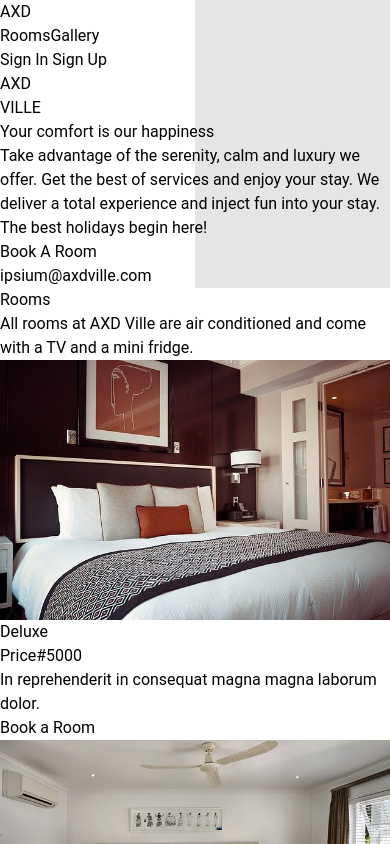
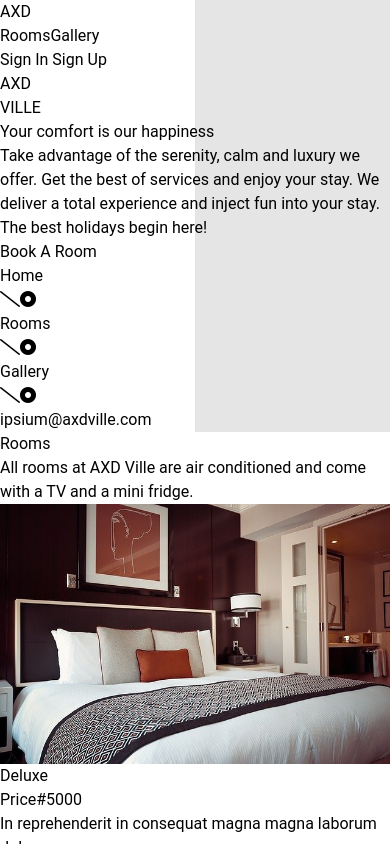
Before and after one commit to friilancer/krypt-frontend, a React (Create React App) app: page / in a window 390 px wide. Shown: the top 844 px of the page. Built offline with nearby package versions, Linux system fonts and the light colour scheme; what animated-tailwindcss would draw is missing.

Commit message:
Fix: Animations/Transitions

```diff
--- a/src/components/home/homePage.js
+++ b/src/components/home/homePage.js
@@ -77,18 +77,18 @@ const Home = () => {
 	}
 	return(
 		<>
-			<div className={`
+			<div name='home' className={`
 				${size > 1021 ? 'home-lg' : 'home'}
 				${activePage === 'home' ? 'md:animate-zoomIn md:delay-1000' : ''}
 				${previousPage === 'home' ? 'md:animate-zoomOut md:delay-0' : ''}
-				h-screen grid w-screen grid-rows-auto-2 items-center py-3 md:py-8`}>
+				h-screen grid w-screen max-w-fit grid-rows-auto-2 items-center py-3 md:py-8`}>
 				<nav className="text-gray-800 px-3 sm:px-5 py-2 border-b-2 flex items-center justify-between border-gray-800">
 					<span className='px-1.5 sm:px-4 font-bold sm:text-xl'>AXD</span>
 					<div className="flex gap-x-3 items-center">
 						<ScrollLink
 							to='rooms'
 							spy={true} smooth={true} duration={size > 765 ? 0 : 200} delay={1000} onSetActive={() => animatePage('rooms', 'home')}
-							className="md:hidden block px-1.5 px-1.5 sm:px-4 cursor-pointer font-semibold"
+							className="md:hidden block px-1.5 sm:px-4 cursor-pointer font-semibold"
 						>
 							Rooms
 						</ScrollLink>
@@ -114,7 +114,7 @@ const Home = () => {
 					}
 					</div>
 				</nav>
-				<div className="grid lg:grid-cols-2">
+				<div className="grid md:grid-cols-2-auto lg:grid-cols-3-auto md:px-3 lg:px-0">
 					{
 						size > 1021 &&
 						<div className="md:h-96">
@@ -143,6 +143,54 @@ const Home = () => {
 							</Link>
 						</div>
 					</div>
+					<aside className='self-center hidden md:flex flex-col gap-y-3 items-end font-semibold px-1'>
+						<ScrollLink
+							to='home'
+							spy={true} smooth={true} duration={size > 765 ? 0 : 200} delay={1000} onSetActive={() => animatePage('home', 'gallery')}
+							className={`
+							${activePage === 'home' ? 'text-blue-600 animate-fadeInRight delay-1000 font-bold' : ''}
+							text-sm flex gap-x-1 lg:gap-x-2 items-center cursor-pointer`}
+						>
+							<div className='text-gray-900 '>Home</div>
+							<i className={`
+								${activePage === 'home' ? 'animate-fadeIn delay-1000' : ''}
+								fas fa-slash -rotate-[38deg] text-xs`}></i>
+							<i className={`
+							${activePage === 'home' ? 'animate-fadeIn delay-1000' : ''}
+							fas fa-dot-circle text-xs`}></i>
+						</ScrollLink>
+						<ScrollLink
+						to='rooms'
+						spy={true} smooth={true} duration={size > 765 ? 0 : 200} delay={1000} onSetActive={() => animatePage('rooms', 'home')}
+						className={`
+						${activePage === 'rooms' ? 'text-blue-600 animate-fadeInRight delay-1000 font-bold' : ''}
+						text-sm flex gap-x-1 lg:gap-x-2 items-center cursor-pointer`}
+					>
+						<div className='text-gray-900 '>Rooms</div>
+						<i className={`
+							${activePage === 'rooms' ? 'animate-fadeIn delay-1000' : ''}
+							fas fa-slash -rotate-[38deg] text-xs`}></i>
+						<i className={`
+						${activePage === 'rooms' ? 'animate-fadeIn delay-1000' : ''}
+						fas fa-dot-circle text-xs`}></i>
+					</ScrollLink>
+					<ScrollLink
+						to='gallery'
+						spy={true} smooth={true} duration={size > 765 ? 0 : 200} delay={1000} onSetActive={() => animatePage('gallery', 'home')}
+						className={`
+						${activePage === 'gallery' ? 'text-blue-600 animate-fadeInRight delay-1000 font-bold' : ''}
+						text-sm flex gap-x-1 lg:gap-x-2 items-center cursor-pointer`}
+					>
+						<div className='text-gray-900 '>Gallery</div>
+						<i className={`
+							${activePage === 'gallery' ? 'animate-fadeIn delay-1000' : ''}
+							fas fa-slash -rotate-[38deg] text-xs`}></i>
+						<i className={`
+						${activePage === 'gallery' ? 'animate-fadeIn delay-1000' : ''}
+						fas fa-dot-circle text-xs`}></i>
+					</ScrollLink>
+
+					</aside>
 				</div>
 				<footer className='max-w-screen-md w-2/3 font-semibold text-sm mx-auto flex items-center justify-center gap-x-5 px-3'>
 					<p>ipsium@axdville.com</p>
@@ -151,7 +199,7 @@ const Home = () => {
 			<div name="rooms" className={
 				`${activePage === 'rooms' ? 'md:animate-zoomIn md:delay-1000' : ''}
 				${previousPage === 'rooms' ? 'md:animate-zoomOut md:delay-0' : ''}
-				md:h-screen w-screen lg:py-2 lg:gap-y-3 flex flex-col py-5 lg:flex-row max-w-screen-xl mx-auto gap-x-5 gap-y-5 lg:gap-x-10 px-3 sm:px-5`}>
+				md:h-screen w-screen lg:py-2 lg:gap-y-3 flex flex-col py-5 lg:flex-row mx-auto gap-x-5 gap-y-5 lg:gap-x-10 px-2 sm:px-5`}>
 				<section className='self-center flex text-center flex-col gap-y-5'>
 					<header className='font-bold text-lg'>
 						Rooms
@@ -254,11 +302,60 @@ const Home = () => {
 						</div>
 					</div>
 				</div>
+				<aside className='self-center hidden md:flex flex-col gap-y-3 items-end font-semibold px-1'>
+					<ScrollLink
+						to='home'
+						spy={true} smooth={true} duration={size > 765 ? 0 : 200} delay={1000} onSetActive={() => animatePage('home', 'rooms')}
+						className={`
+						${activePage === 'home' ? 'text-blue-600 animate-fadeInRight delay-1000 font-bold' : ''}
+						text-sm flex gap-x-1 lg:gap-x-2 items-center cursor-pointer`}
+					>
+						<div className='text-gray-900 '>Home</div>
+						<i className={`
+							${activePage === 'home' ? 'animate-fadeIn delay-1000' : ''}
+							fas fa-slash -rotate-[38deg] text-xs`}></i>
+						<i className={`
+						${activePage === 'home' ? 'animate-fadeIn delay-1000' : ''}
+						fas fa-dot-circle text-xs`}></i>
+					</ScrollLink>
+					<ScrollLink
+						to='rooms'
+						spy={true} smooth={true} duration={size > 765 ? 0 : 200} delay={1000} onSetActive={() => animatePage('rooms', 'home')}
+						className={`
+						${activePage === 'rooms' ? 'text-blue-600 animate-fadeInRight delay-1000 font-bold' : ''}
+						text-sm flex gap-x-1 lg:gap-x-2 items-center cursor-pointer`}
+					>
+						<div className='text-gray-900 '>Rooms</div>
+						<i className={`
+							${activePage === 'rooms' ? 'animate-fadeIn delay-1000' : ''}
+							fas fa-slash -rotate-[38deg] text-xs`}></i>
+						<i className={`
+						${activePage === 'rooms' ? 'animate-fadeIn delay-1000' : ''}
+
+						fas fa-dot-circle text-xs`}></i>
+					</ScrollLink>
+					<ScrollLink
+						to='gallery'
+						spy={true} smooth={true} duration={size > 765 ? 0 : 200} delay={1000} onSetActive={() => animatePage('gallery', 'rooms')}
+						className={`
+						${activePage === 'gallery' ? 'text-blue-600 animate-fadeInRight delay-1000 font-bold' : ''}
+						text-sm flex gap-x-1 lg:gap-x-2 items-center cursor-pointer`}
+					>
+						<div className='text-gray-900 '>Gallery</div>
+						<i className={`
+							${activePage === 'gallery' ? 'animate-fadeIn delay-1000' : ''}
+							fas fa-slash -rotate-[38deg] text-xs`}></i>
+						<i className={`
+						${activePage === 'gallery' ? 'animate-fadeIn delay-1000' : ''}
+						fas fa-dot-circle text-xs`}></i>
+					</ScrollLink>
+				</aside>
 			</div>
+			<div className='grid md:grid-cols-2-auto w-screen min-w-fit'>
 				<div name="gallery" className={`
 				${activePage === 'gallery' ? 'md:animate-zoomIn md:delay-1000' : ''}
 				${previousPage === 'gallery' ? 'md:animate-zoomOut md:delay-0' : ''}
-			flex flex-col sm:h-screen w-screen`}>
+				flex flex-col sm:h-screen w-full mx-auto`}>
 					<div className='flex flex-col md:flex-row gap-y-6 items-center md:items-stretch max-w-screen-xl justify-evenly py-3 my-3 mx-auto w-full'>
 						<section className='flex flex-col gap-y-5 md:gap-y-2 self-center items-center xl:gap-y-5 w-2/3 max-w-xs md:w-1/5'>
 							<header className='font-semibold text-sm text-center md:text-base'>
@@ -290,6 +387,54 @@ const Home = () => {
 						<img alt='' src={receptionImage} className='w-2/3 max-w-xs md:w-1/5 md:relative md:bottom-8 lg:bottom-10'/>
 					</div>
 				</div>
+				<aside className='self-center hidden w-30 md:flex flex-col relative right-5 gap-y-3 items-end font-semibold px-1'>
+					<ScrollLink
+						to='home'
+						spy={true} smooth={true} duration={size > 765 ? 0 : 200} delay={1000} onSetActive={() => animatePage('home', 'gallery')}
+						className={`
+						${activePage === 'home' ? 'text-blue-600 animate-fadeInRight delay-1000 font-bold' : ''}
+						text-sm flex gap-x-1 lg:gap-x-2 items-center cursor-pointer`}
+					>
+						<div className='text-gray-900 '>Home</div>
+						<i className={`
+							${activePage === 'home' ? 'animate-fadeIn delay-1000' : ''}
+							fas fa-slash -rotate-[38deg] text-xs`}></i>
+						<i className={`
+							${activePage === 'home' ? 'animate-fadeIn delay-1000' : ''}
+							fas fa-dot-circle text-xs`}></i>
+					</ScrollLink>
+					<ScrollLink
+						to='rooms'
+						spy={true} smooth={true} duration={size > 765 ? 0 : 200} delay={1000} onSetActive={() => animatePage('rooms', 'gallery')}
+						className={`
+						${activePage === 'rooms' ? 'text-blue-600 animate-fadeInRight delay-1000 font-bold' : ''}
+						text-sm flex gap-x-1 lg:gap-x-2 items-center cursor-pointer`}
+					>
+						<div className='text-gray-900 '>Rooms</div>
+						<i className={`
+							${activePage === 'rooms' ? 'animate-fadeIn delay-1000' : ''}
+							fas fa-slash -rotate-[38deg] text-xs`}></i>
+						<i className={`
+						${previousPage === 'rooms' ? 'animate-fadeOut delay-0' : ''}
+						fas fa-dot-circle text-xs`}></i>
+					</ScrollLink>
+					<ScrollLink
+						to='gallery'
+						spy={true} smooth={true} duration={size > 765 ? 0 : 200} delay={1000} onSetActive={() => animatePage('gallery', 'home')}
+						className={`
+						${activePage === 'gallery' ? 'text-blue-600 animate-fadeInRight delay-1000 font-bold' : ''}
+						text-sm flex gap-x-1 lg:gap-x-2 items-center cursor-pointer`}
+					>
+						<div className='text-gray-900 '>Gallery</div>
+						<i className={`
+							${activePage === 'gallery' ? 'animate-fadeIn delay-1000' : ''}
+							fas fa-slash -rotate-[38deg] text-xs`}></i>
+						<i className={`
+						${activePage === 'gallery' ? 'animate-fadeIn delay-1000' : ''}
+						fas fa-dot-circle text-xs`}></i>
+					</ScrollLink>
+					</aside>
+			</div>
 		</>
 	)
 };
--- a/src/index.css
+++ b/src/index.css
@@ -27,6 +27,16 @@ body {
   -moz-osx-font-smoothing: grayscale;
 }
 
+@media screen {
+
+}
+
+@media screen and (min-width:768px){
+  body{
+    overflow-y: hidden;
+  }
+}
+
 code {
   font-family: source-code-pro, Menlo, Monaco, Consolas, 'Courier New',
     monospace;
--- a/tailwind.config.js
+++ b/tailwind.config.js
@@ -7,7 +7,8 @@ module.exports = withAnimations({
   theme: {
     extend: {
       gridTemplateColumns: {
-        '2-auto': '1fr auto'
+        '2-auto': '1fr auto',
+        '3-auto': '1fr 1fr auto'
       },
       gridTemplateRows: {
         'auto-2': 'auto 1fr'
```
Lines whose indentation alone changed are shown as unchanged.
